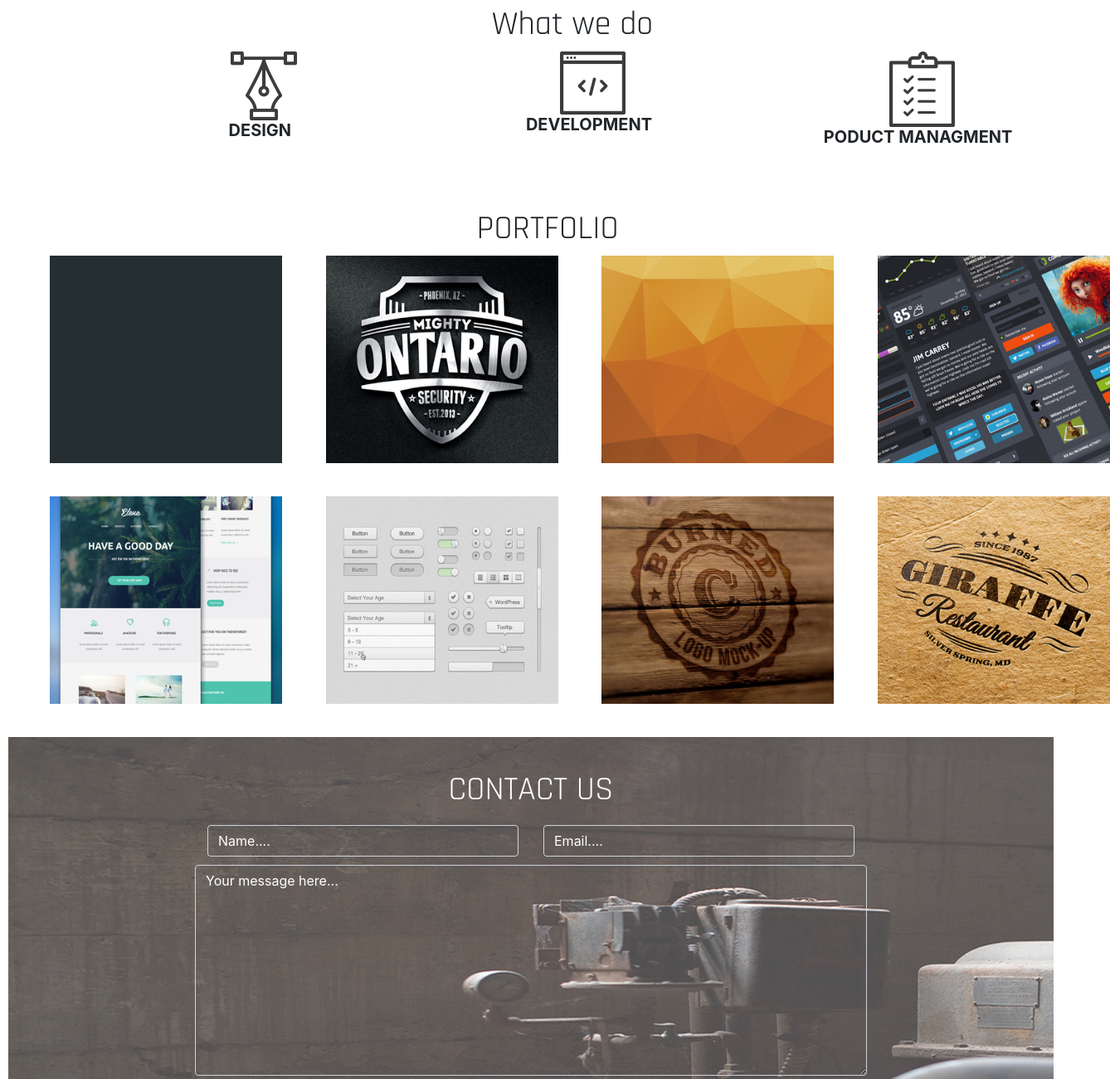
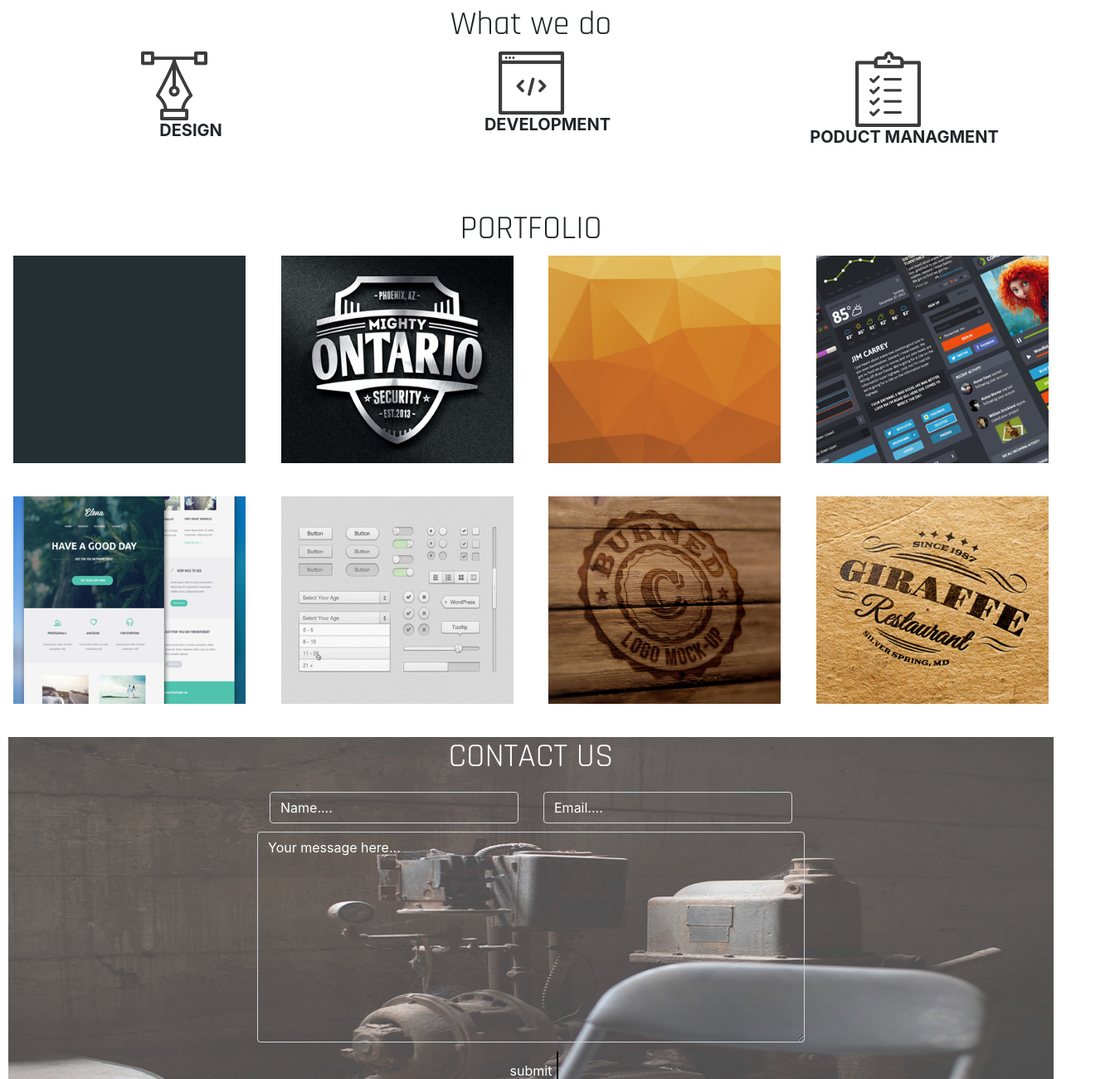
Before and after one commit to GasaGentille/delaniStudio, a plain HTML site: page index.html in a window 1280 px wide. Shown: the part 1500-2800 px from the top of the page at 83% size, 1338 px wide, since content can reach past the window. Drawn offline with Linux system fonts and the light colour scheme; a web font is replaced by a local one.

Commit message:
Adding responsive to my page

```diff
--- a/css/styles.css
+++ b/css/styles.css
@@ -1,6 +1,8 @@
 @import url('https://fonts.googleapis.com/css?family=Courgette|Great+Vibes|Jacques+Francois+Shadow|Kalam|Open+Sans|Roboto&display=swap');
 @import url('https://fonts.googleapis.com/css?family=Courgette|Great+Vibes|Jacques+Francois+Shadow|Kalam|Open+Sans|Rajdhani|Roboto&display=swap');
 
+@media only screen and (max-width:480px){
+}
 body{
     margin: 10px;
 
@@ -28,34 +30,34 @@ body{
     height: 50vh;
     margin-top: 40px;
     padding-top: 80px;
+    background-size: cover;
 }
 .whatWeDo{
     margin-top: 40px;
     text-align: center;
-    margin-left: 100px;
+    background-size: cover;
 
 }
 
-img{
-    margin-left: 50px;
-}
  #col5,#col6,#col7,#col8{
     margin-top: 40px;
  }
 .ContactUs{
     background-image: url("../images/contactus.jpg");
-    height: 60vh;
+    background-size: cover;
+    min-height: 60vh;
     margin-top: 40px;
     text-align: center;
     align-items: center;
     color: white;
-    padding: 40px;
+    /* padding: 40px; */
 
 }
 form.contacts{
     margin: auto;
-    margin-left: 200px;
-    margin-right: 200px;
+    /* margin-left: 200px;
+    margin-right: 200px; */
+    width:50%;
     background: transparent;
     padding-bottom: 10px;
 }
@@ -72,8 +74,9 @@ button{
 .portfolio{
    margin: auto;
    text-align: center;
-   width: 1300px;
+   /* width: 1200px;  */
    margin-top: 40px;
+   display: center;
 }
 input[type="text"]::-webkit-input-placeholder {
     color: white;
--- a/index.html
+++ b/index.html
@@ -2,6 +2,8 @@
 <html>
     <head>
       <title> delani studio</title>
+      <meta charset="utf-8">
+      <meta name="viewport" content="width=device-width initial-scale=1.0">
 
       <link rel="stylesheet" type="text/css" href="css/bootstrap.css">
       <link rel="stylesheet" type="text/css" href="css/styles.css">
@@ -80,8 +82,8 @@
               <div class="row">
 
                 <div class="col-md-3" id="col5">
-                      <img src="images/port5.jpg" height="250px" width="280px" class="porto">
-                      <p class="descript4"> <strong>Day quote!</strong><br> Every day comes with all the way new hopes, new plans and new opportunities. We all get new challenges with every new day</p>
+                  <img src="images/port5.jpg" height="250px" width="280px" class="porto">
+                  <p class="descript4"> <strong>Day quote!</strong><br> Every day comes with all the way new hopes, new plans  and new opportunities. We all get new challenges with every new day</p>
                 </div>
                 <div class="col-md-3" id="col6">
                     <img src="images/por6.jpg"  height="250px" width="280px" class="porto">
@@ -93,7 +95,7 @@
                 </div>
                 <div class="col-md-3" id="col8">
                     <img src="images/port8.jpg" height="250px" width="280px" class="porto">
-                    <p class="descript7"> <strong> Giraffe Restaurant</strong><br>Family-owned and operated, Giraffe Restaurant invites you to experience one of the best breakfasts, served daily 7 AM-12 PM.  </p>
+                    <p class="descript7"> <strong> Giraffe Restaurant</strong><br>Family-owned and operated, Giraffe Restaurant invites you to experience one of the best breakfasts  </p>
                 </div>
               </div>
               </div>
--- a/js/delani.js
+++ b/js/delani.js
@@ -50,7 +50,7 @@ $(document).ready(function() {
         var porto = $(".porto");
         $.each(porto, function(index, element){
                 $(element).mouseover(function(){
-                $(".descript"+index).css({"opacity":"1", "display":"unset","position":"absolute", "top":"20%","left":"25%","border":"1px","background-color":"rgba(255,255,255,0.555)"});
+                $(".descript"+index).css({"opacity":"1", "display":"unset","position":"absolute", "top":"20%","left":"25%","border":"1px","width":"60%","background-color":"rgba(255,255,255,0.555)"});
                 $(this).css({"opacity":"0.4"});
             })
             $(".descript"+index).mouseleave(function(){
```
